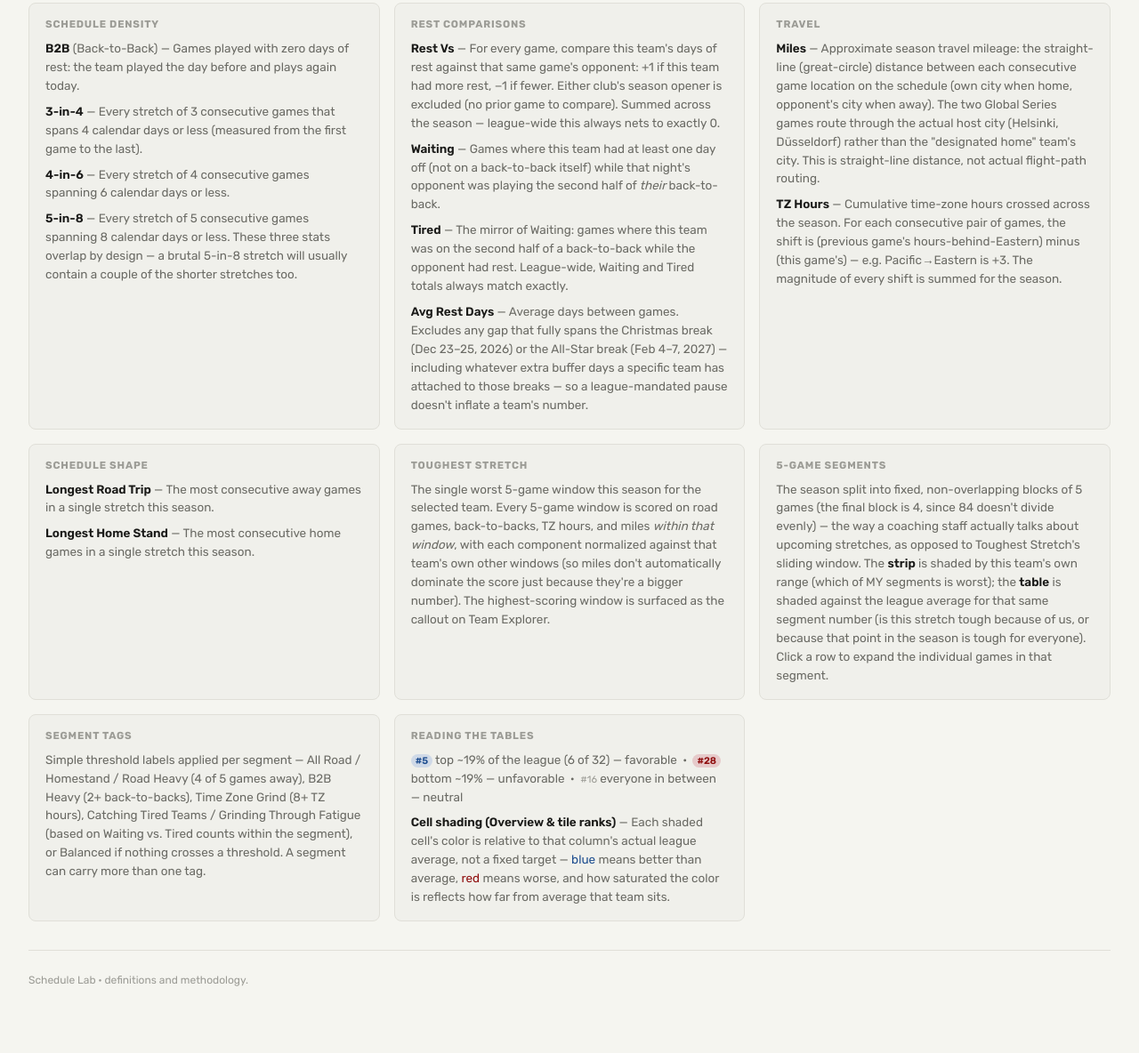
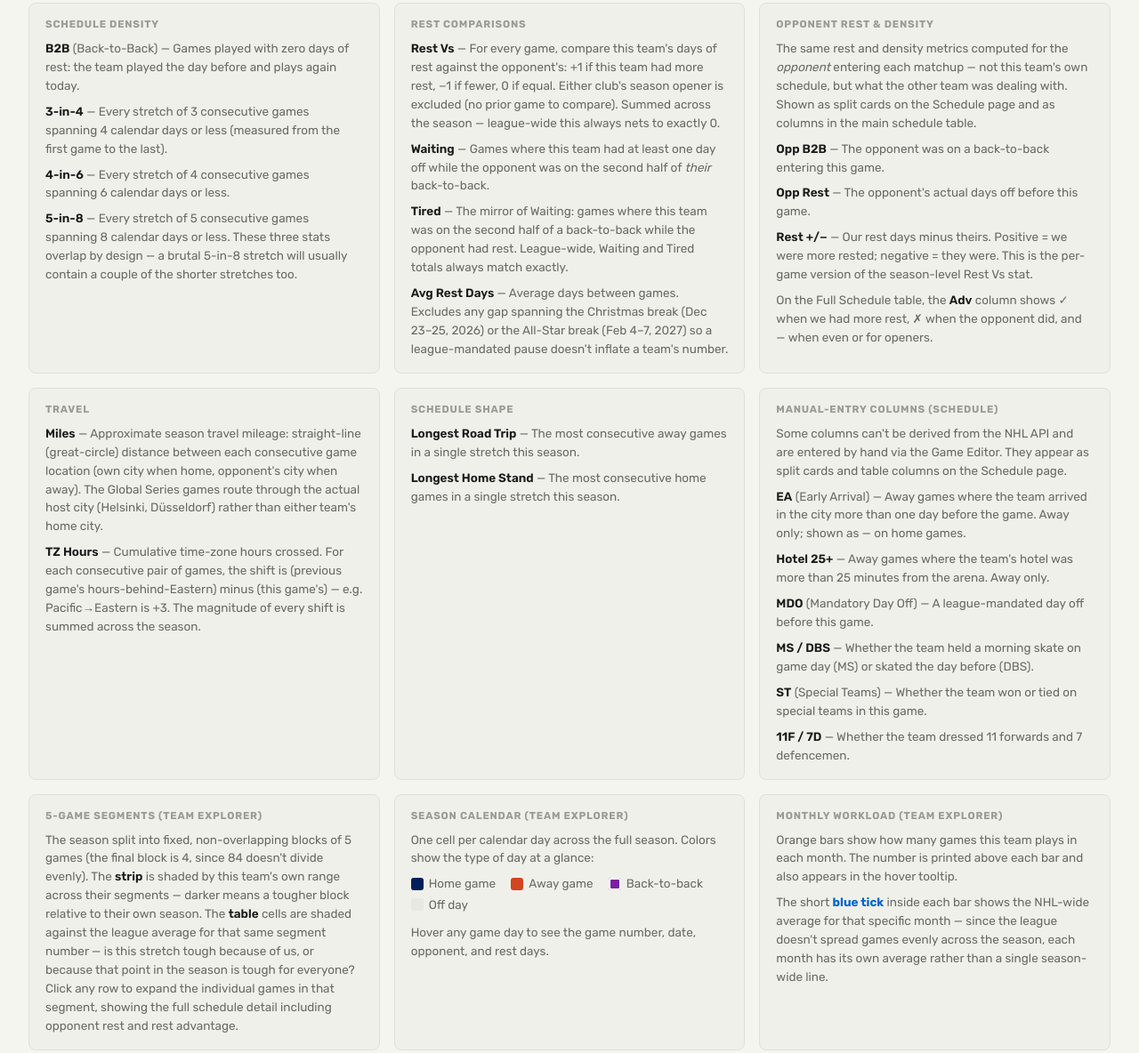
Before and after one commit to LenZ-LB/Schedule-Lab, a plain HTML site: page docs/key.html in a window 1280 px wide. Shown: the part 219-1403 px from the top of the page at 89% size. Drawn offline with Linux system fonts and the light colour scheme.

Commit message:
Update key.html

```diff
--- a/docs/key.html
+++ b/docs/key.html
@@ -39,23 +39,32 @@
   <div class="key-card">
     <div class="key-card-label">Schedule Density</div>
     <p><strong>B2B</strong> (Back-to-Back) — Games played with zero days of rest: the team played the day before and plays again today.</p>
-    <p><strong>3-in-4</strong> — Every stretch of 3 consecutive games that spans 4 calendar days or less (measured from the first game to the last).</p>
+    <p><strong>3-in-4</strong> — Every stretch of 3 consecutive games spanning 4 calendar days or less (measured from the first game to the last).</p>
     <p><strong>4-in-6</strong> — Every stretch of 4 consecutive games spanning 6 calendar days or less.</p>
     <p><strong>5-in-8</strong> — Every stretch of 5 consecutive games spanning 8 calendar days or less. These three stats overlap by design — a brutal 5-in-8 stretch will usually contain a couple of the shorter stretches too.</p>
   </div>
 
   <div class="key-card">
     <div class="key-card-label">Rest Comparisons</div>
-    <p><strong>Rest Vs</strong> — For every game, compare this team's days of rest against that same game's opponent: +1 if this team had more rest, −1 if fewer. Either club's season opener is excluded (no prior game to compare). Summed across the season — league-wide this always nets to exactly 0.</p>
-    <p><strong>Waiting</strong> — Games where this team had at least one day off (not on a back-to-back itself) while that night's opponent was playing the second half of <em>their</em> back-to-back.</p>
+    <p><strong>Rest Vs</strong> — For every game, compare this team's days of rest against the opponent's: +1 if this team had more rest, −1 if fewer, 0 if equal. Either club's season opener is excluded (no prior game to compare). Summed across the season — league-wide this always nets to exactly 0.</p>
+    <p><strong>Waiting</strong> — Games where this team had at least one day off while the opponent was on the second half of <em>their</em> back-to-back.</p>
     <p><strong>Tired</strong> — The mirror of Waiting: games where this team was on the second half of a back-to-back while the opponent had rest. League-wide, Waiting and Tired totals always match exactly.</p>
-    <p><strong>Avg Rest Days</strong> — Average days between games. Excludes any gap that fully spans the Christmas break (Dec 23–25, 2026) or the All-Star break (Feb 4–7, 2027) — including whatever extra buffer days a specific team has attached to those breaks — so a league-mandated pause doesn't inflate a team's number.</p>
+    <p><strong>Avg Rest Days</strong> — Average days between games. Excludes any gap spanning the Christmas break (Dec 23–25, 2026) or the All-Star break (Feb 4–7, 2027) so a league-mandated pause doesn't inflate a team's number.</p>
+  </div>
+
+  <div class="key-card">
+    <div class="key-card-label">Opponent Rest &amp; Density</div>
+    <p>The same rest and density metrics computed for the <em>opponent</em> entering each matchup — not this team's own schedule, but what the other team was dealing with. Shown as split cards on the Schedule page and as columns in the main schedule table.</p>
+    <p><strong>Opp B2B</strong> — The opponent was on a back-to-back entering this game.</p>
+    <p><strong>Opp Rest</strong> — The opponent's actual days off before this game.</p>
+    <p><strong>Rest +/−</strong> — Our rest days minus theirs. Positive = we were more rested; negative = they were. This is the per-game version of the season-level Rest Vs stat.</p>
+    <p>On the Full Schedule table, the <strong>Adv</strong> column shows ✓ when we had more rest, ✗ when the opponent did, and — when even or for openers.</p>
   </div>
 
   <div class="key-card">
     <div class="key-card-label">Travel</div>
-    <p><strong>Miles</strong> — Approximate season travel mileage: the straight-line (great-circle) distance between each consecutive game location on the schedule (own city when home, opponent's city when away). The two Global Series games route through the actual host city (Helsinki, Düsseldorf) rather than the "designated home" team's city. This is straight-line distance, not actual flight-path routing.</p>
-    <p><strong>TZ Hours</strong> — Cumulative time-zone hours crossed across the season. For each consecutive pair of games, the shift is (previous game's hours-behind-Eastern) minus (this game's) — e.g. Pacific→Eastern is +3. The magnitude of every shift is summed for the season.</p>
+    <p><strong>Miles</strong> — Approximate season travel mileage: straight-line (great-circle) distance between each consecutive game location (own city when home, opponent's city when away). The Global Series games route through the actual host city (Helsinki, Düsseldorf) rather than either team's home city.</p>
+    <p><strong>TZ Hours</strong> — Cumulative time-zone hours crossed. For each consecutive pair of games, the shift is (previous game's hours-behind-Eastern) minus (this game's) — e.g. Pacific→Eastern is +3. The magnitude of every shift is summed across the season.</p>
   </div>
 
   <div class="key-card">
@@ -65,18 +74,50 @@
   </div>
 
   <div class="key-card">
-    <div class="key-card-label">Toughest Stretch</div>
-    <p>The single worst 5-game window this season for the selected team. Every 5-game window is scored on road games, back-to-backs, TZ hours, and miles <em>within that window</em>, with each component normalized against that team's own other windows (so miles don't automatically dominate the score just because they're a bigger number). The highest-scoring window is surfaced as the callout on Team Explorer.</p>
+    <div class="key-card-label">Manual-Entry Columns (Schedule)</div>
+    <p>Some columns can't be derived from the NHL API and are entered by hand via the Game Editor. They appear as split cards and table columns on the Schedule page.</p>
+    <p><strong>EA</strong> (Early Arrival) — Away games where the team arrived in the city more than one day before the game. Away only; shown as — on home games.</p>
+    <p><strong>Hotel 25+</strong> — Away games where the team's hotel was more than 25 minutes from the arena. Away only.</p>
+    <p><strong>MDO</strong> (Mandatory Day Off) — A league-mandated day off before this game.</p>
+    <p><strong>MS / DBS</strong> — Whether the team held a morning skate on game day (MS) or skated the day before (DBS).</p>
+    <p><strong>ST</strong> (Special Teams) — Whether the team won or tied on special teams in this game.</p>
+    <p><strong>11F / 7D</strong> — Whether the team dressed 11 forwards and 7 defencemen.</p>
   </div>
 
   <div class="key-card">
-    <div class="key-card-label">5-Game Segments</div>
-    <p>The season split into fixed, non-overlapping blocks of 5 games (the final block is 4, since 84 doesn't divide evenly) — the way a coaching staff actually talks about upcoming stretches, as opposed to Toughest Stretch's sliding window. The <strong>strip</strong> is shaded by this team's own range (which of MY segments is worst); the <strong>table</strong> is shaded against the league average for that same segment number (is this stretch tough because of us, or because that point in the season is tough for everyone). Click a row to expand the individual games in that segment.</p>
+    <div class="key-card-label">5-Game Segments (Team Explorer)</div>
+    <p>The season split into fixed, non-overlapping blocks of 5 games (the final block is 4, since 84 doesn't divide evenly). The <strong>strip</strong> is shaded by this team's own range across their segments — darker means a tougher block relative to their own season. The <strong>table</strong> cells are shaded against the league average for that same segment number — is this stretch tough because of us, or because that point in the season is tough for everyone? Click any row to expand the individual games in that segment, showing the full schedule detail including opponent rest and rest advantage.</p>
   </div>
 
   <div class="key-card">
-    <div class="key-card-label">Segment Tags</div>
-    <p>Simple threshold labels applied per segment — All Road / Homestand / Road Heavy (4 of 5 games away), B2B Heavy (2+ back-to-backs), Time Zone Grind (8+ TZ hours), Catching Tired Teams / Grinding Through Fatigue (based on Waiting vs. Tired counts within the segment), or Balanced if nothing crosses a threshold. A segment can carry more than one tag.</p>
+    <div class="key-card-label">Season Calendar (Team Explorer)</div>
+    <p>One cell per calendar day across the full season. Colors show the type of day at a glance:</p>
+    <p>
+      <span style="display:inline-flex;align-items:center;gap:6px;margin-right:14px">
+        <span style="width:14px;height:14px;border-radius:3px;background:#00205B;display:inline-block"></span>Home game
+      </span>
+      <span style="display:inline-flex;align-items:center;gap:6px;margin-right:14px">
+        <span style="width:14px;height:14px;border-radius:3px;background:var(--brand-orange);display:inline-block"></span>Away game
+      </span>
+      <span style="display:inline-flex;align-items:center;gap:6px;margin-right:14px">
+        <span style="width:14px;height:14px;border-radius:3px;background:#7B1FA2;outline:2px solid #fff;outline-offset:-2px;display:inline-block"></span>Back-to-back
+      </span>
+      <span style="display:inline-flex;align-items:center;gap:6px">
+        <span style="width:14px;height:14px;border-radius:3px;background:var(--grid);display:inline-block"></span>Off day
+      </span>
+    </p>
+    <p>Hover any game day to see the game number, date, opponent, and rest days.</p>
+  </div>
+
+  <div class="key-card">
+    <div class="key-card-label">Monthly Workload (Team Explorer)</div>
+    <p>Orange bars show how many games this team plays in each month. The number is printed above each bar and also appears in the hover tooltip.</p>
+    <p>The short <span style="color:var(--accent);font-weight:700">blue tick</span> inside each bar shows the NHL-wide average for that specific month — since the league doesn't spread games evenly across the season, each month has its own average rather than a single season-wide line.</p>
+  </div>
+
+  <div class="key-card">
+    <div class="key-card-label">Opponent Frequency (Team Explorer)</div>
+    <p>Total / Home / Away games against each of the other 31 teams this season. Click any column header to sort. Click a team row to expand the individual games against that opponent, showing the date and whether it was home or away.</p>
   </div>
 
   <div class="key-card">
@@ -86,7 +127,8 @@
       <span class="rank-chip rank-bad">#28</span> bottom ~19% — unfavorable &nbsp;·&nbsp;
       <span class="rank-chip">#16</span> everyone in between — neutral
     </p>
-    <p><strong>Cell shading (Overview &amp; tile ranks)</strong> — Each shaded cell's color is relative to that column's actual league average, not a fixed target — <span style="color:var(--good-text)">blue</span> means better than average, <span style="color:var(--bad-text)">red</span> means worse, and how saturated the color is reflects how far from average that team sits.</p>
+    <p><strong>Cell shading</strong> — Each shaded cell's color is relative to that column's actual league average, not a fixed target. <span style="color:var(--good-text)">Blue</span> means better than average, <span style="color:var(--bad-text)">red</span> means worse, and saturation reflects how far from average that team sits.</p>
+    <p><strong>Rank chips</strong> appear on the Season at a Glance tiles in Team Explorer, showing where this team ranks among all 32 for that metric along with the league average.</p>
   </div>
 
 </div>
```
